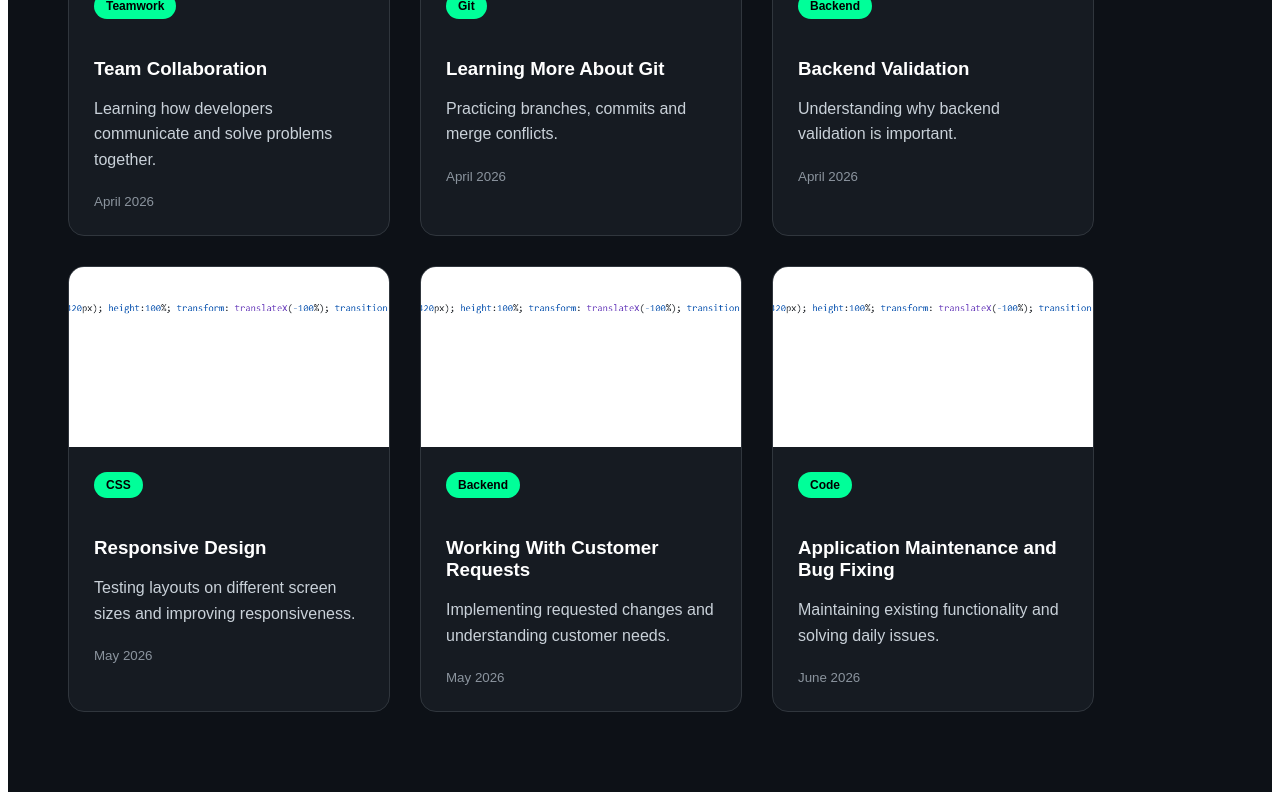
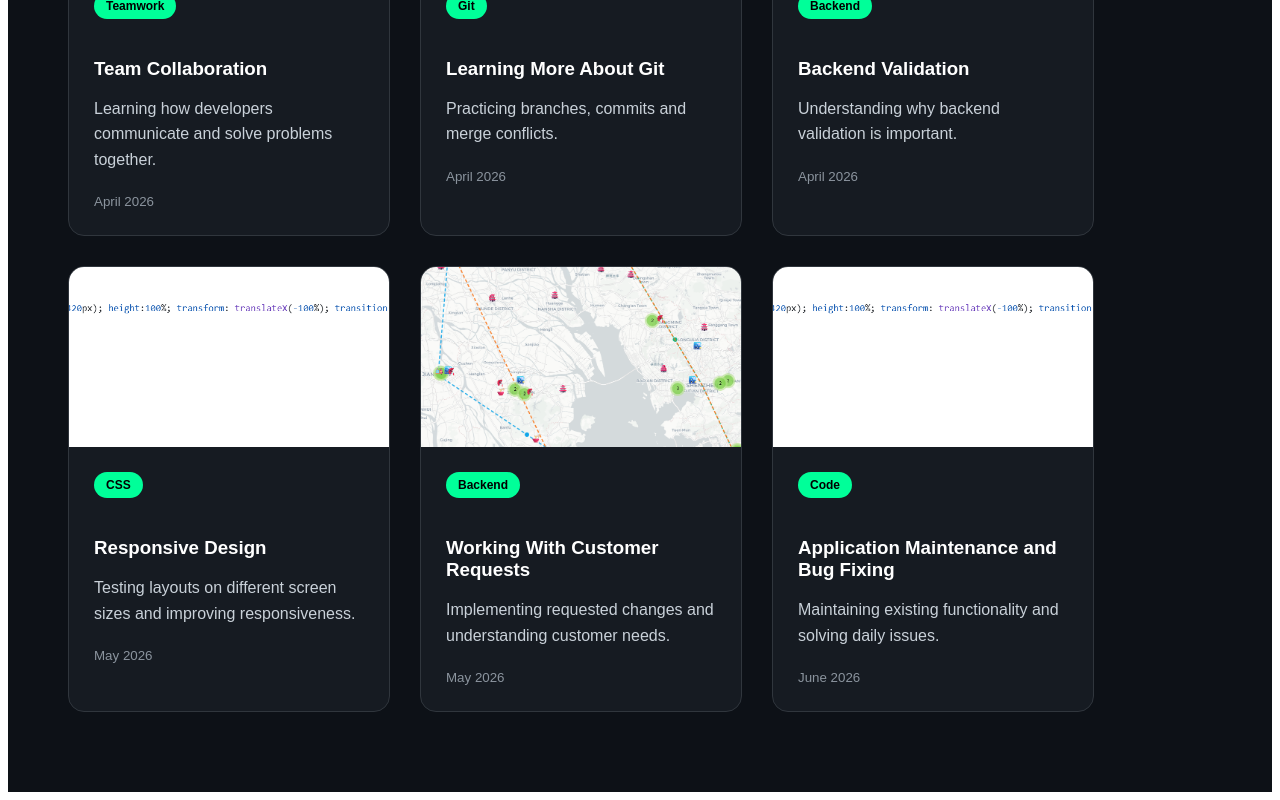
Before and after one commit to MengranHao1998/internship-portfolio, a Next.js app: page /blog in a window 1280 px wide. Shown: the part 2234-3034 px from the top of the page. Built offline with nearby package versions, Linux system fonts and the light colour scheme.

Commit message:
Update page.tsx

```diff
--- a/app/blog/page.tsx
+++ b/app/blog/page.tsx
@@ -115,7 +115,7 @@ const posts = [
     "Implementing requested changes and understanding customer needs.",
   tag: "Backend",
   date: "May 2026",
-  image: "/images/blog/week13.jpg"
+  image: "/images/blog/week14.jpg"
   },
   {
   title: "Application Maintenance and Bug Fixing",
```
